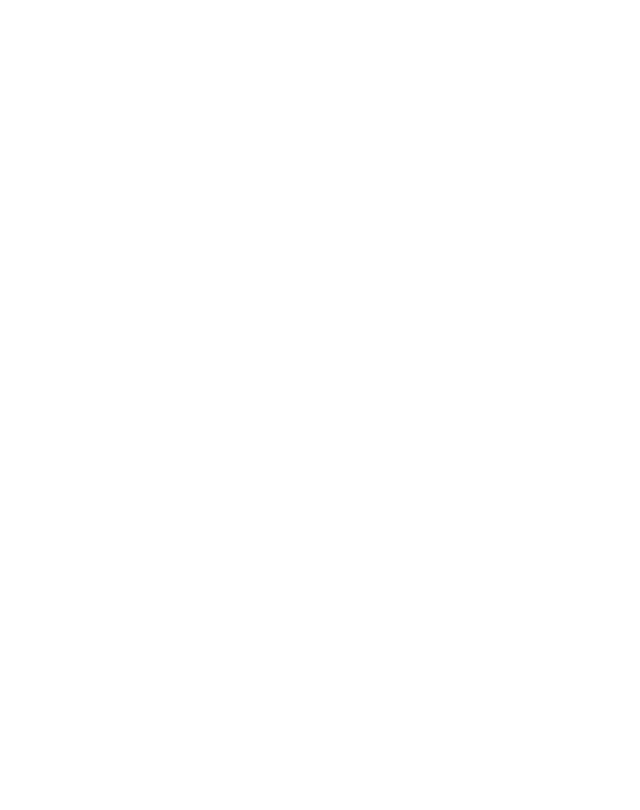
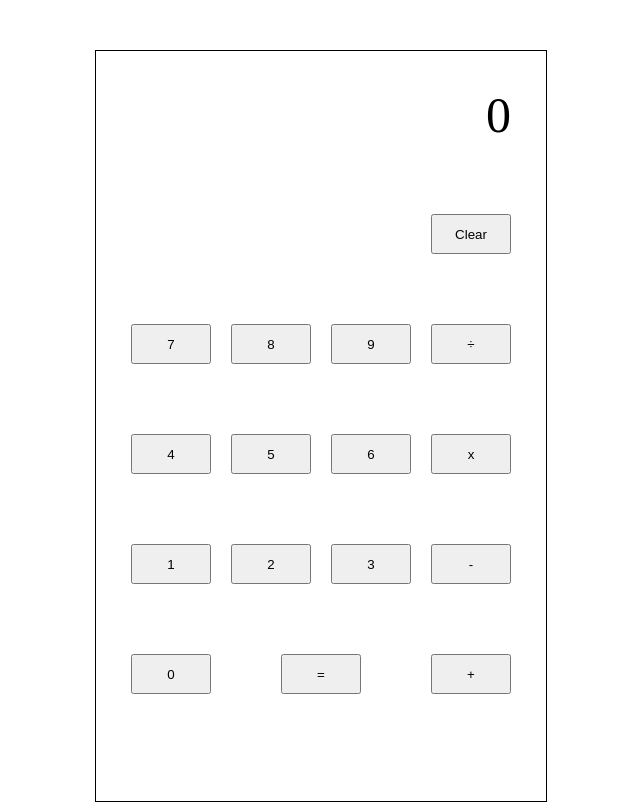
Before and after one commit to abaskarasingham/calculator, a plain HTML site: page index.html in a window 1280 px wide. Shown: the whole page, without its empty margins (319-959 px from the left). Drawn offline with Linux system fonts and the light colour scheme.

Commit message:
Add buttons and display to calculator
Numerical digits, operators, and a clear button
have been added to the GUI of the calculator.

The calculator currently lacks any logical
function, as the buttons are purely visual at the
moment.

```diff
--- a/index.html
+++ b/index.html
@@ -8,6 +8,36 @@
     <script src="./script.js" defer></script>
 </head>
 <body>
-
+    <div class="calculator">
+        <div class="display">0</div>
+        <div class="calc-container">
+            <div class="row">
+                <button class="calcButton opButton">Clear</button>
+            </div>
+            <div class="row">
+                <button class="calcButton">7</button>
+                <button class="calcButton">8</button>
+                <button class="calcButton">9</button>
+                <button class="calcButton opButton">÷</button>
+            </div>
+            <div class="row">
+                <button class="calcButton">4</button>
+                <button class="calcButton">5</button>
+                <button class="calcButton">6</button>
+                <button class="calcButton opButton">x</button>
+            </div>
+            <div class="row">
+                <button class="calcButton">1</button>
+                <button class="calcButton">2</button>
+                <button class="calcButton">3</button>
+                <button class="calcButton opButton">-</button>
+            </div>
+            <div class="row">
+                <button class="calcButton">0</button>
+                <button class="calcButton opButton">=</button>
+                <button class="calcButton opButton">+</button>
+            </div>
+        </div>
+    </div>
 </body>
 </html>
--- a/styles.css
+++ b/styles.css
@@ -0,0 +1,41 @@
+body {
+    display: flex;
+    flex-direction: column;
+    align-items: center;
+    margin-top: 50px;
+}
+
+.calculator {
+    width: 450px;
+    height: 750px;
+    border: 1px solid black;
+}
+
+.display {
+    font-size: 50px;
+    padding: 35px;
+    flex: 1;
+    text-align: end;
+}
+
+.calc-container {
+    display: flex;
+    flex-wrap: wrap;
+}
+
+.row {
+    padding: 35px;
+    display: flex;
+    gap: 20px;
+    flex: 1;
+}
+
+.calcButton {
+    width: 80px;
+    height: 40px;
+    text-align: center;
+}
+
+.opButton {
+    margin-left: auto;
+}
```
